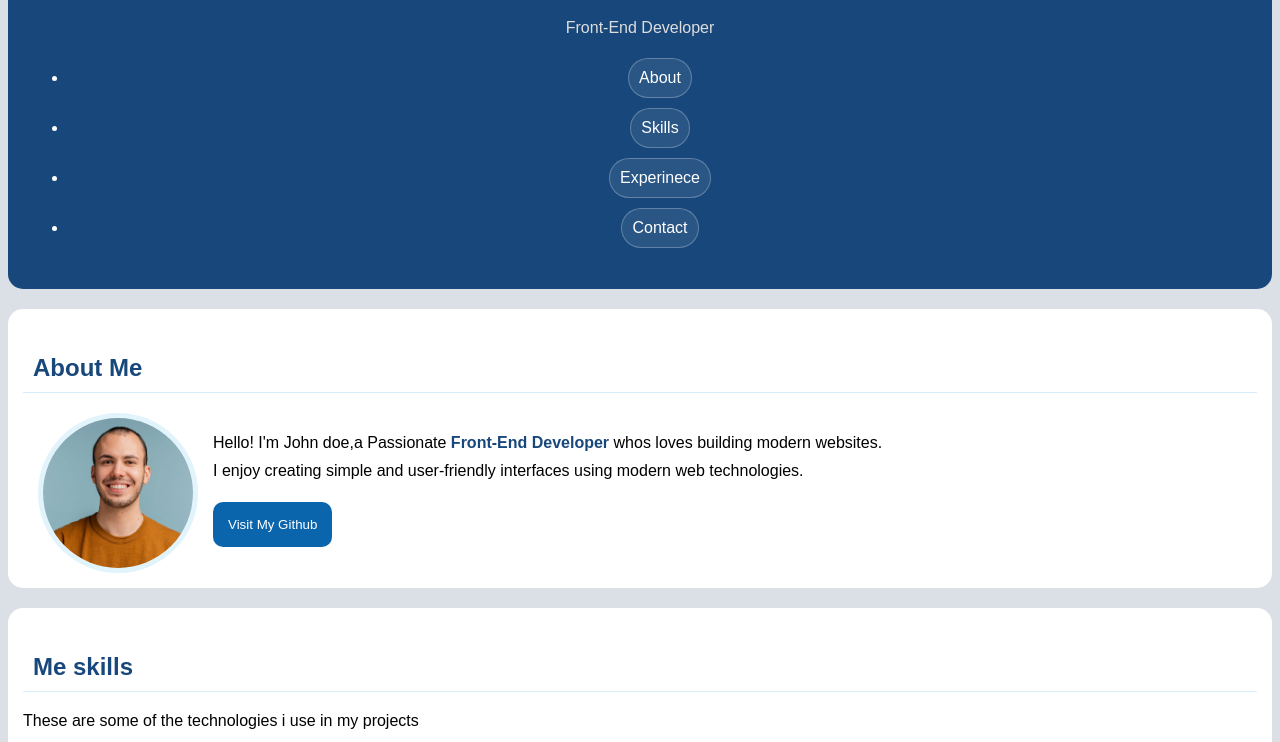
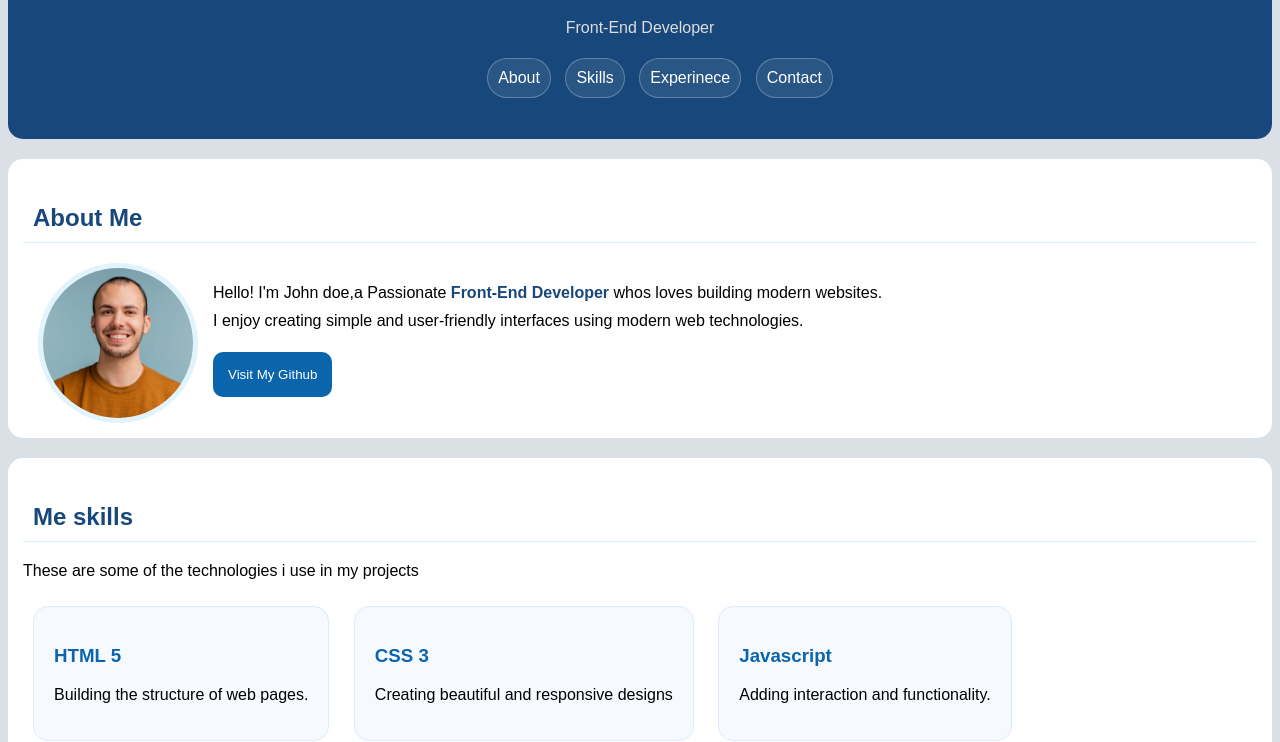
Before and after one commit to Ahmed-Maher-4/Assignment-1---Personal-Portfolio, a plain HTML site: page Assignment 1 - Portfolio/index.html in a window 1280 px wide. Shown: the part 89-831 px from the top of the page. Drawn offline with Linux system fonts and the light colour scheme.

Commit message:
Refactor CSS for header and footer styling

```diff
--- a/Assignment 1 - Portfolio/main.css
+++ b/Assignment 1 - Portfolio/main.css
@@ -15,6 +15,10 @@ header {
 
 header p {
     color: #ddd;
+}
+
+header ul li{
+    display:inline-block;
 }
 
 header a {
```
